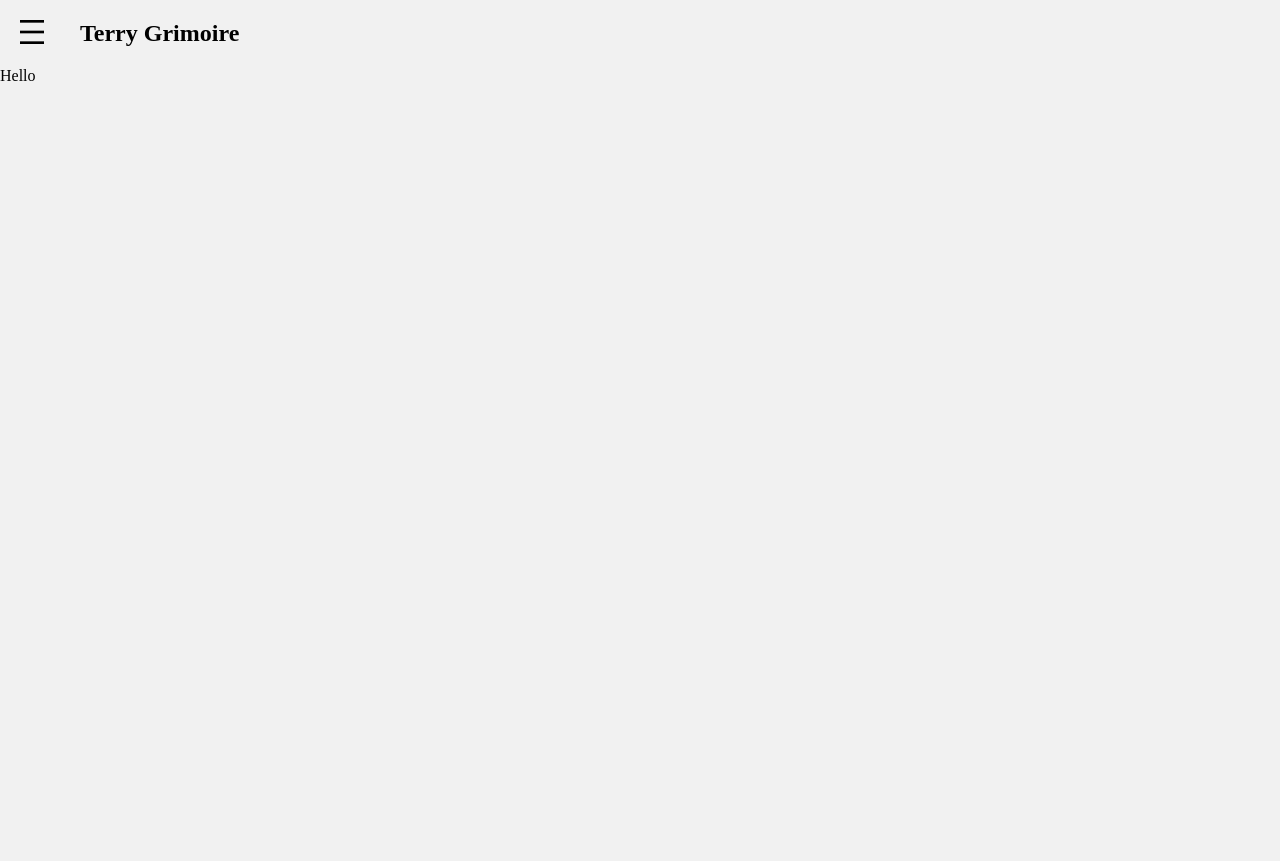
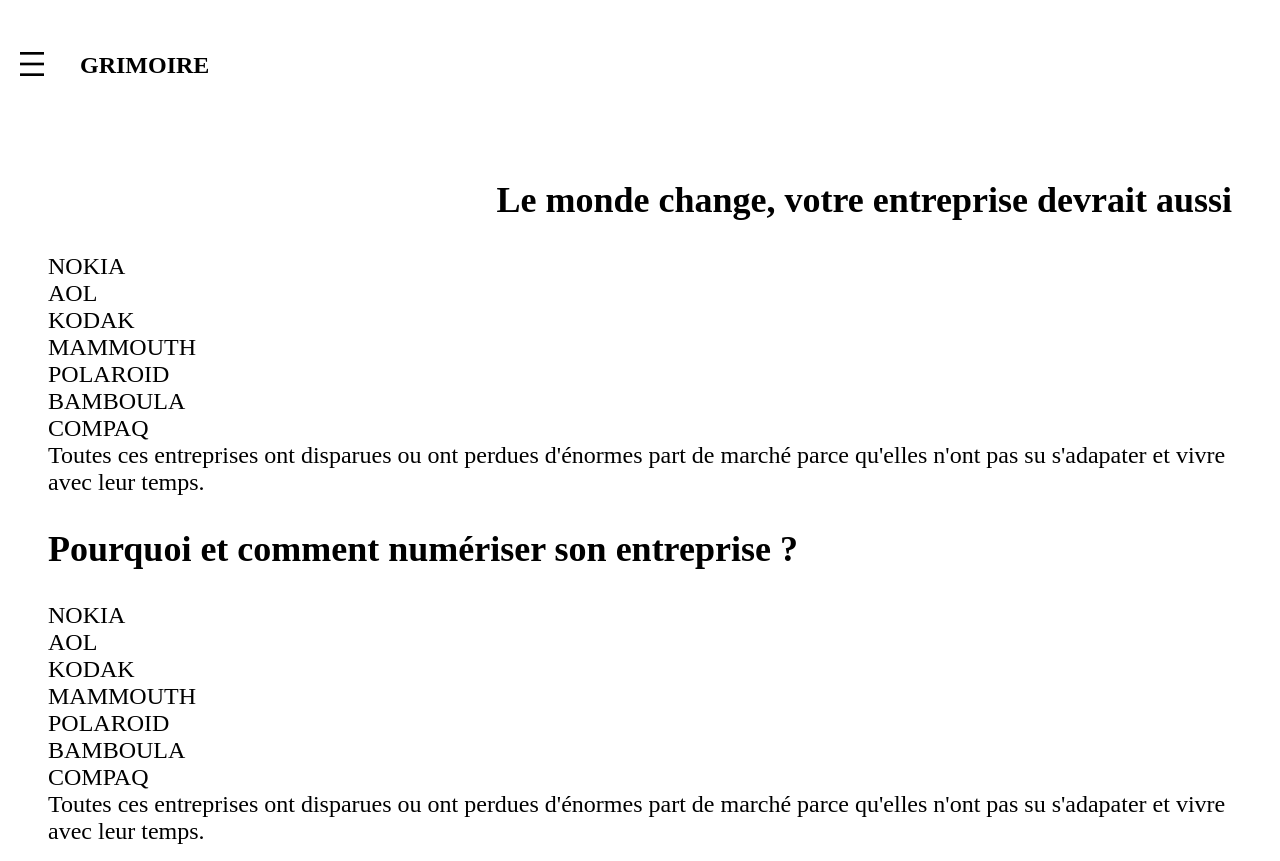
Before and after one commit to TerryGrimoire/Website-Terry-Grimoire, a React (Vite) app: page / in a window 1280 px wide. Before the commit the page ends 800 px from the top, so only its background shows below. Built offline with nearby package versions, Linux system fonts and the light colour scheme.

Commit message:
creating the first article in the home page

```diff
--- a/index.html
+++ b/index.html
@@ -4,7 +4,7 @@
     <meta charset="UTF-8" />
     <link rel="icon" type="image/svg+xml" href="/src/favicon.svg" />
     <meta name="viewport" content="width=device-width, initial-scale=1.0" />
-    <title>Vite App</title>
+    <title>GRIMOIRE</title>
   </head>
   <body>
     <div id="root"></div>
--- a/src/App.css
+++ b/src/App.css
@@ -2,7 +2,7 @@
 
 :root {
 
-  --main-bg-color : #f1f1f1;
+  --main-bg-color : #FFFFFF;
   --secondary-bg-color : #191919;
   --box-shadow: rgba(0, 0, 0, 0.24) 0px 3px 8px;
 }
@@ -25,6 +25,10 @@
 
 li {
   list-style: none;
+}
+
+img {
+  margin: 2rem 0;
 }
 
 .no_button {
@@ -57,7 +61,6 @@
 .menu_burger {
   padding: 1rem;
 }
-
 .logo {
   font-size: 1.5rem;
   padding: 1rem;
@@ -69,7 +72,7 @@
 }
 
 .nav {
-  position: absolute;
+  position: fixed;
   top: 0;
   width: 70%;
   height: 100vh;
@@ -107,3 +110,21 @@
     opacity: 1;
   }
 }
+
+/********************************************************************* HOME *********************************************************************/
+.main_container {
+  padding: 0 3rem;
+}
+.article_home {
+padding: 1rem 0;
+font-size: 1.5rem;
+}
+.first_h2_home {
+  text-align: right;
+  padding: 2rem 0;
+}
+
+.second_h2_home {
+  text-align: left;
+  padding: 2rem 0;
+}
--- a/src/App.jsx
+++ b/src/App.jsx
@@ -1,6 +1,7 @@
 import { BrowserRouter, Routes, Route } from "react-router-dom";
 import Header from "./pages/Header";
 import Home from "./pages/Home";
+import Services from "./pages/Services";
 import Projects from "./pages/Projects";
 import Billing from "./pages/Billing";
 import Contact from "./pages/Contact";
@@ -13,6 +14,7 @@
       <Header />
       <Routes>
         <Route path="/" element={<Home />} />
+        <Route path="/Services" element={<Services />} />
         <Route path="/Projects" element={<Projects />} />
         <Route path="/Billing" element={<Billing />} />
         <Route path="/Contact" element={<Contact />} />
--- a/src/pages/Header.jsx
+++ b/src/pages/Header.jsx
@@ -19,7 +19,7 @@
             className="menu_burger"
           />
         </button>
-        <h3 className="logo">Terry Grimoire</h3>
+        <h1 className="logo">GRIMOIRE</h1>
       </div>
 
       {openBurger && (
@@ -36,7 +36,7 @@
             />
           </button>
 
-          <h3 className="logo">Terry Grimoire</h3>
+          <h3 className="logo">GRIMOIRE</h3>
           <ul className="flex-col ul_links">
             <button
               type="button"
@@ -44,7 +44,16 @@
               onClick={() => setOpenBurger(false)}
             >
               <Link to="/">
-                <li className="navlinks">À propos</li>
+                <li className="navlinks">Accueil</li>
+              </Link>
+            </button>
+            <button
+              type="button"
+              className="no_button"
+              onClick={() => setOpenBurger(false)}
+            >
+              <Link to="/">
+                <li className="navlinks">Services</li>
               </Link>
             </button>
             <button
@@ -62,7 +71,7 @@
               onClick={() => setOpenBurger(false)}
             >
               <Link to="/Projects">
-                <li className="navlinks">Projets</li>
+                <li className="navlinks">Nos clients </li>
               </Link>
             </button>
             <button
--- a/src/pages/Home.jsx
+++ b/src/pages/Home.jsx
@@ -1,3 +1,39 @@
 export default function Home() {
-  return <main className="main_container">Hello</main>;
+  return (
+    <main className="main_container">
+      <article className="flex-col article_home">
+        <h2 className="first_h2_home">
+          Le monde change, votre entreprise devrait aussi
+        </h2>
+        <p>NOKIA</p>
+        <p>AOL</p>
+        <p>KODAK</p>
+        <p>MAMMOUTH</p>
+        <p>POLAROID</p>
+        <p>BAMBOULA</p>
+        <p>COMPAQ</p>
+        <p>
+          Toutes ces entreprises ont disparues ou ont perdues d'énormes part de
+          marché parce qu'elles n'ont pas su s'adapater et vivre avec leur
+          temps.
+        </p>
+
+        <h2 className="second_h2_home">
+          Pourquoi et comment numériser son entreprise ?{" "}
+        </h2>
+        <p>NOKIA</p>
+        <p>AOL</p>
+        <p>KODAK</p>
+        <p>MAMMOUTH</p>
+        <p>POLAROID</p>
+        <p>BAMBOULA</p>
+        <p>COMPAQ</p>
+        <p>
+          Toutes ces entreprises ont disparues ou ont perdues d'énormes part de
+          marché parce qu'elles n'ont pas su s'adapater et vivre avec leur
+          temps.
+        </p>
+      </article>
+    </main>
+  );
 }
--- /dev/null
+++ b/src/pages/Services.jsx
@@ -0,0 +1,7 @@
+import React from "react";
+
+function Services() {
+  return <div>Services</div>;
+}
+
+export default Services;
```
